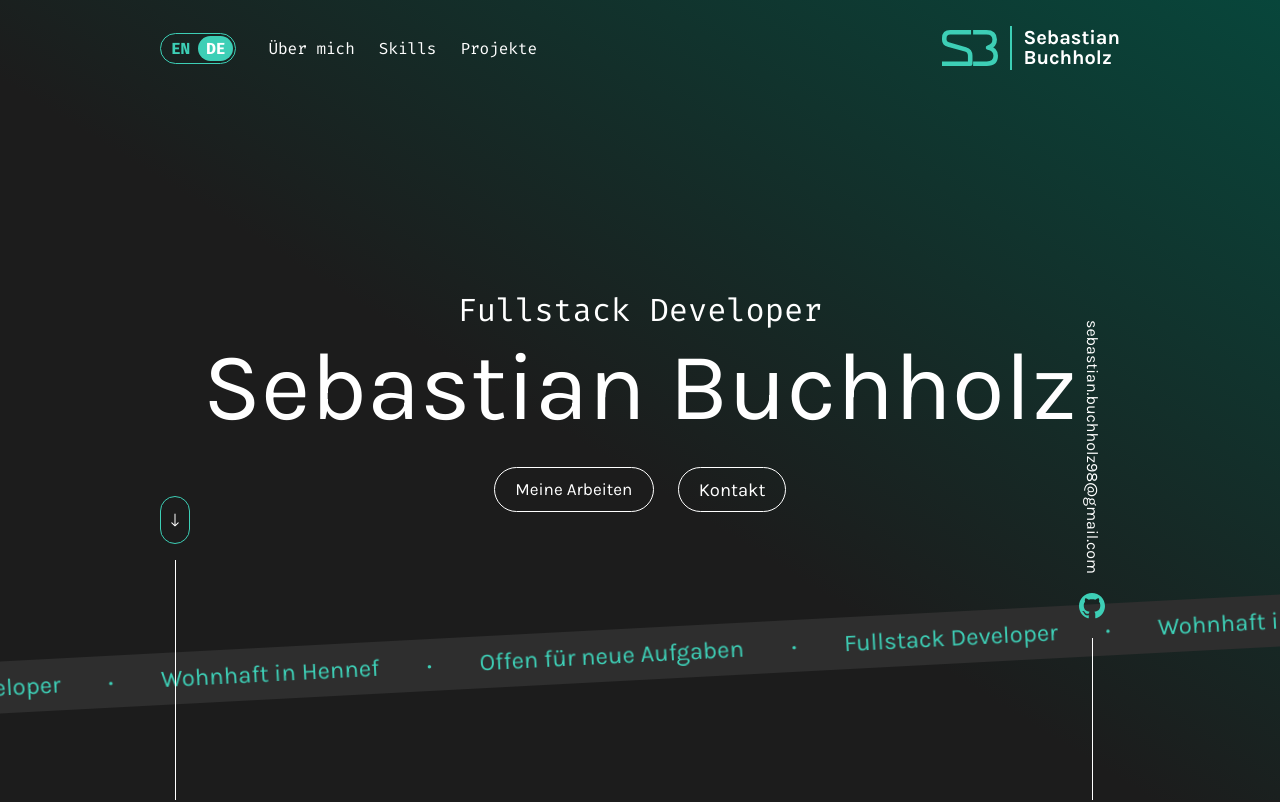
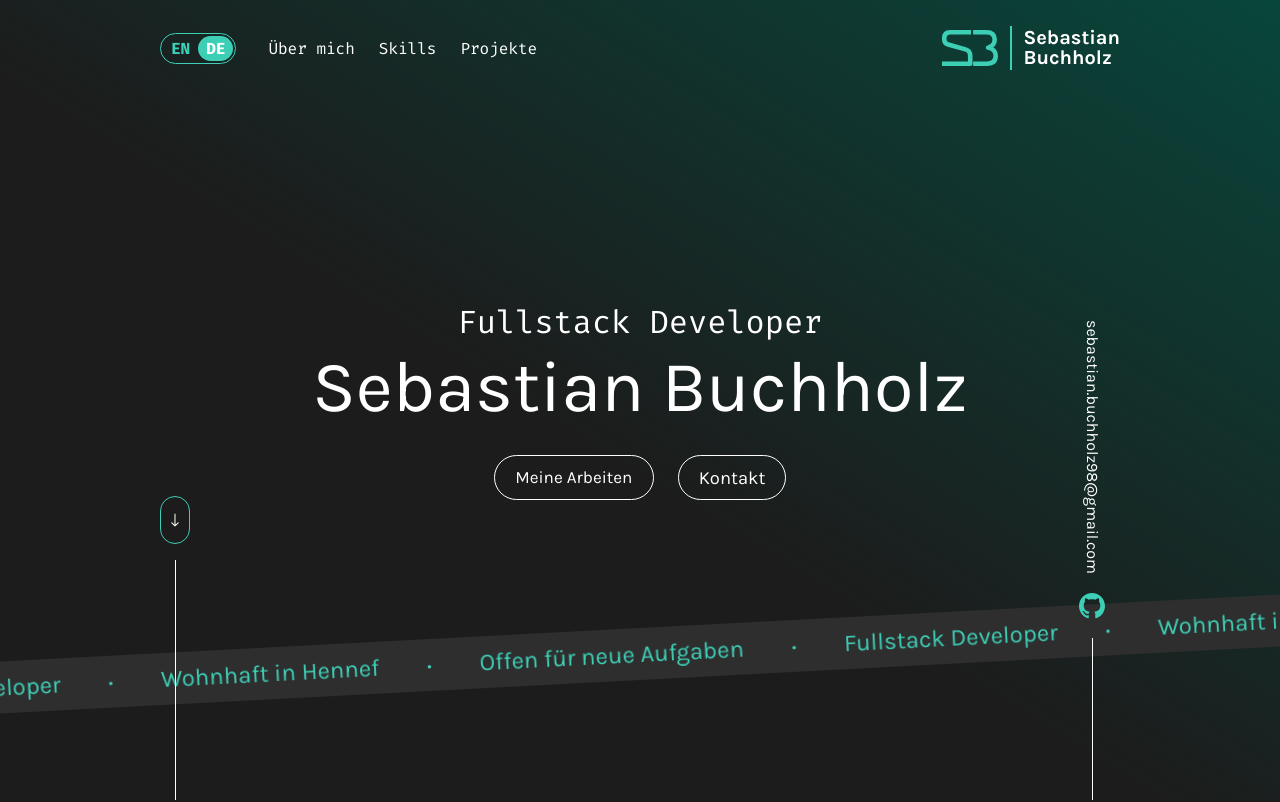
Before and after one commit to SebaBuch/Portfolio, an Angular app: page / in a window 1280 px wide. Shown: the top 802 px of the page. Built offline with nearby package versions, Linux system fonts and the light colour scheme.

Commit message:
Reduce hero name size below 1400px so email does not overlap

```diff
--- a/src/app/main-page/hero/hero.scss
+++ b/src/app/main-page/hero/hero.scss
@@ -163,6 +163,12 @@ h1 {
     }
 }
 
+@media (max-width: 1400px) {
+    h1 {
+        font-size: 4.5rem;
+    }
+}
+
 @media (max-width: 1200px) {
     h1 {
         font-size: 4.5rem;
@@ -226,7 +232,7 @@ h1 {
         display: block;
     }
 
-    .hero-text{
+    .hero-text {
         padding: 0 20px;
     }
 
```
